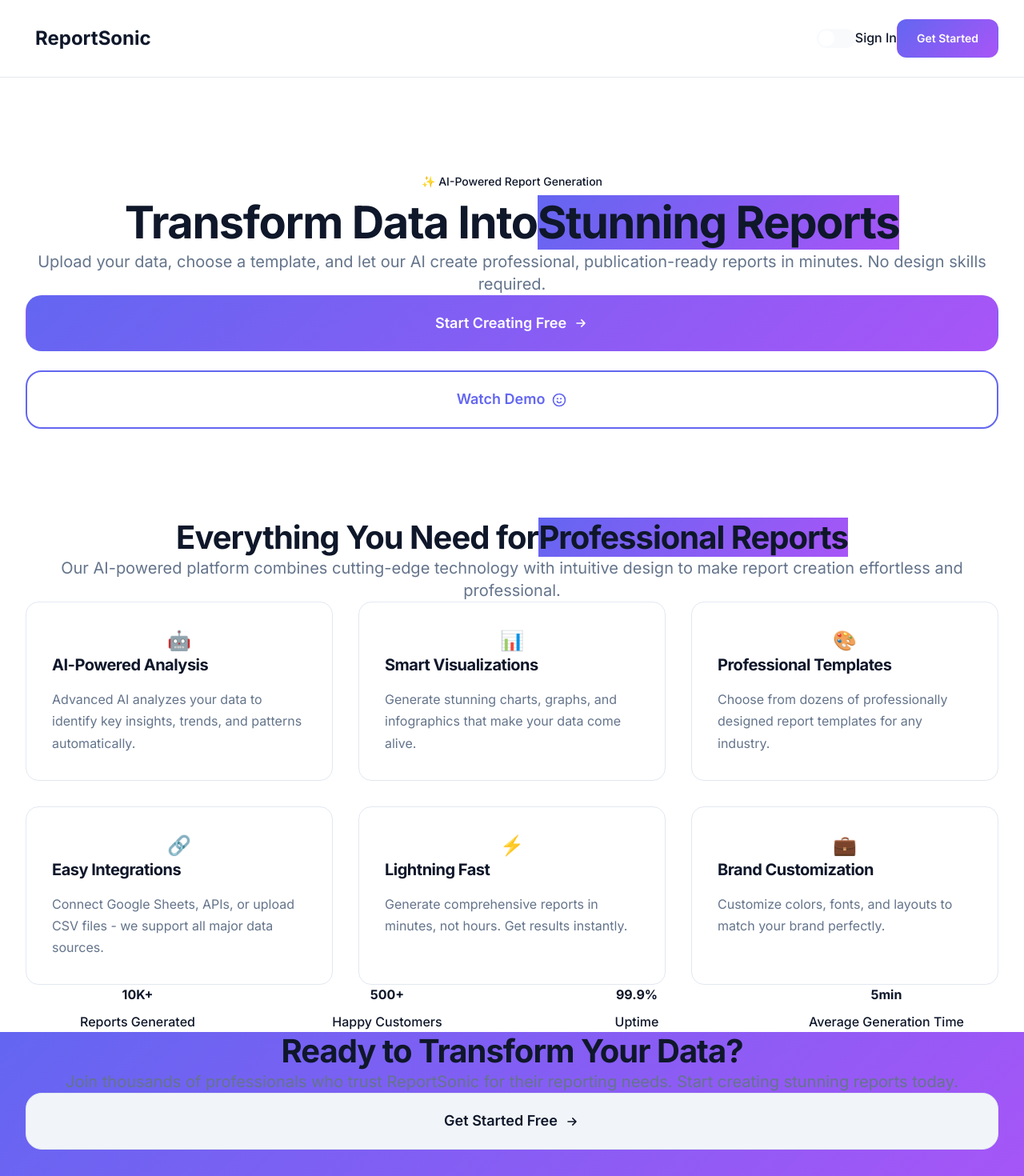
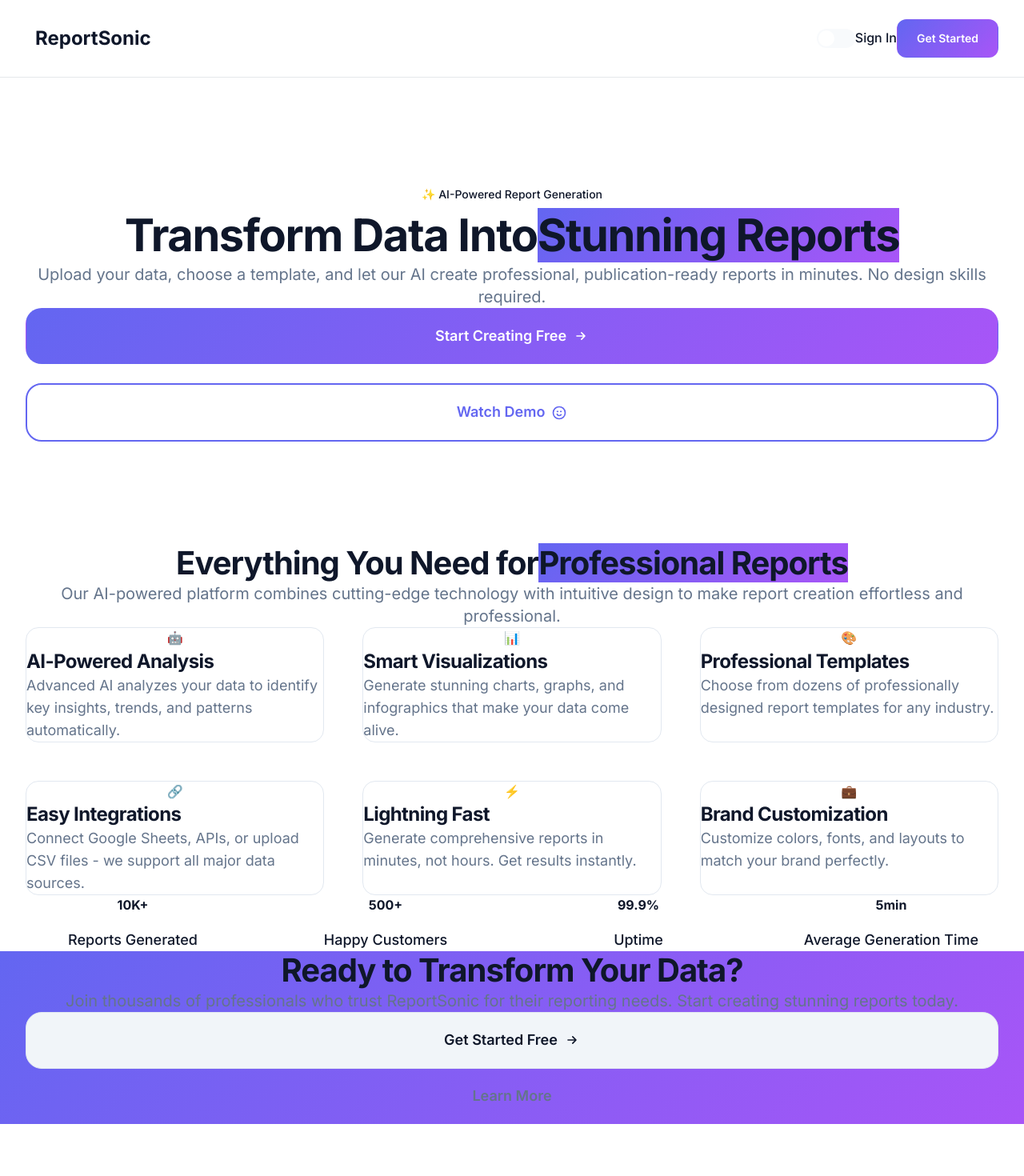
Before and after one commit to moekhoui/report-sonic, a Next.js app: page / in a window 1280 px wide. Shown: the top 1470 px of the page at 80% size. Built offline with nearby package versions, Linux system fonts and the light colour scheme; no server answers.

Commit message:
Fix spacing issues - add proper margins and padding between components

```diff
--- a/pages/index.tsx
+++ b/pages/index.tsx
@@ -75,8 +75,8 @@
       {/* Features Section */}
       <section id="features" className="py-24 bg-white dark:bg-slate-900 transition-colors duration-500">
         <div className="container-modern">
-          <div className="text-center mb-20">
-            <h2 className="text-4xl md:text-5xl font-bold text-slate-900 dark:text-white mb-6">
+          <div className="text-center mb-24">
+            <h2 className="text-4xl md:text-5xl font-bold text-slate-900 dark:text-white mb-8">
               Everything You Need for
               <span className="block text-transparent bg-clip-text gradient-primary">Professional Reports</span>
             </h2>
@@ -125,12 +125,12 @@
                 color: "from-indigo-500 to-purple-500"
               }
             ].map((feature, index) => (
-              <div key={index} className="card p-8 hover-lift group">
-                <div className={`w-16 h-16 rounded-2xl bg-gradient-to-r ${feature.color} flex items-center justify-center text-2xl mb-6 group-hover:scale-110 transition-transform duration-300`}>
+              <div key={index} className="card p-10 hover-lift group">
+                <div className={`w-20 h-20 rounded-2xl bg-gradient-to-r ${feature.color} flex items-center justify-center text-3xl mb-8 group-hover:scale-110 transition-transform duration-300`}>
                   {feature.icon}
                 </div>
-                <h3 className="text-xl font-bold text-slate-900 dark:text-white mb-4">{feature.title}</h3>
-                <p className="text-slate-600 dark:text-slate-300 leading-relaxed">{feature.description}</p>
+                <h3 className="text-2xl font-bold text-slate-900 dark:text-white mb-6">{feature.title}</h3>
+                <p className="text-slate-600 dark:text-slate-300 leading-relaxed text-lg">{feature.description}</p>
               </div>
             ))}
           </div>
@@ -138,7 +138,7 @@
       </section>
 
       {/* Stats Section */}
-      <section className="py-20 bg-gradient-to-r from-slate-50 to-blue-50 dark:from-slate-800 dark:to-slate-900 transition-colors duration-500">
+      <section className="py-24 bg-gradient-to-r from-slate-50 to-blue-50 dark:from-slate-800 dark:to-slate-900 transition-colors duration-500">
         <div className="container-modern">
           <div className="grid-modern grid-4 text-center">
             {[
@@ -148,10 +148,10 @@
               { number: "5min", label: "Average Generation Time" }
             ].map((stat, index) => (
               <div key={index} className="animate-fade-in-up" style={{animationDelay: `${index * 0.1}s`}}>
-                <div className="text-4xl md:text-5xl font-bold text-slate-900 dark:text-white mb-2">
+                <div className="text-5xl md:text-6xl font-bold text-slate-900 dark:text-white mb-4">
                   {stat.number}
                 </div>
-                <div className="text-slate-600 dark:text-slate-300 font-medium">
+                <div className="text-slate-600 dark:text-slate-300 font-medium text-lg">
                   {stat.label}
                 </div>
               </div>
@@ -161,18 +161,18 @@
       </section>
 
       {/* CTA Section */}
-      <section className="py-24 gradient-primary relative overflow-hidden">
+      <section className="py-32 gradient-primary relative overflow-hidden">
         <div className="absolute inset-0 bg-black/10"></div>
         <div className="container-modern relative z-10">
           <div className="text-center text-white max-w-4xl mx-auto">
-            <h2 className="text-4xl md:text-5xl font-bold mb-6">
+            <h2 className="text-5xl md:text-6xl font-bold mb-8">
               Ready to Transform Your Data?
             </h2>
-            <p className="text-xl mb-12 opacity-90 leading-relaxed">
+            <p className="text-xl md:text-2xl mb-16 opacity-90 leading-relaxed">
               Join thousands of professionals who trust ReportSonic for their reporting needs.
               Start creating stunning reports today.
             </p>
-            <div className="flex flex-col sm:flex-row gap-6 justify-center">
+            <div className="flex flex-col sm:flex-row gap-8 justify-center">
               <Link href="/auth/signup" className="btn btn-secondary btn-xl">
                 Get Started Free
                 <svg className="w-5 h-5" fill="none" stroke="currentColor" viewBox="0 0 24 24">
--- a/styles/globals.css
+++ b/styles/globals.css
@@ -503,7 +503,7 @@
   display: flex;
   flex-direction: column;
   gap: 0.75rem;
-  margin-bottom: 1.5rem;
+  margin-bottom: 2rem;
 }
 
 .form-label {
@@ -555,19 +555,19 @@
 }
 
 .section-modern {
-  padding: 5rem 0;
+  padding: 6rem 0;
 }
 
 @media (min-width: 640px) {
   .section-modern {
-    padding: 7rem 0;
+    padding: 8rem 0;
   }
 }
 
 /* Grid System */
 .grid-modern {
   display: grid;
-  gap: 2rem;
+  gap: 3rem;
 }
 
 .grid-2 {
@@ -617,15 +617,23 @@
 
 /* Spacing */
 .space-y-4 > * + * {
-  margin-top: 1rem;
+  margin-top: 1.5rem;
 }
 
 .space-y-6 > * + * {
-  margin-top: 1.5rem;
+  margin-top: 2rem;
 }
 
 .space-y-8 > * + * {
-  margin-top: 2rem;
+  margin-top: 3rem;
+}
+
+.space-y-12 > * + * {
+  margin-top: 4rem;
+}
+
+.space-y-16 > * + * {
+  margin-top: 5rem;
 }
 
 /* Theme Toggle Button */
```
Also changed, not shown: pages/auth/signin.tsx (+6 -6 lines), pages/auth/signup.tsx (+6 -6 lines).
